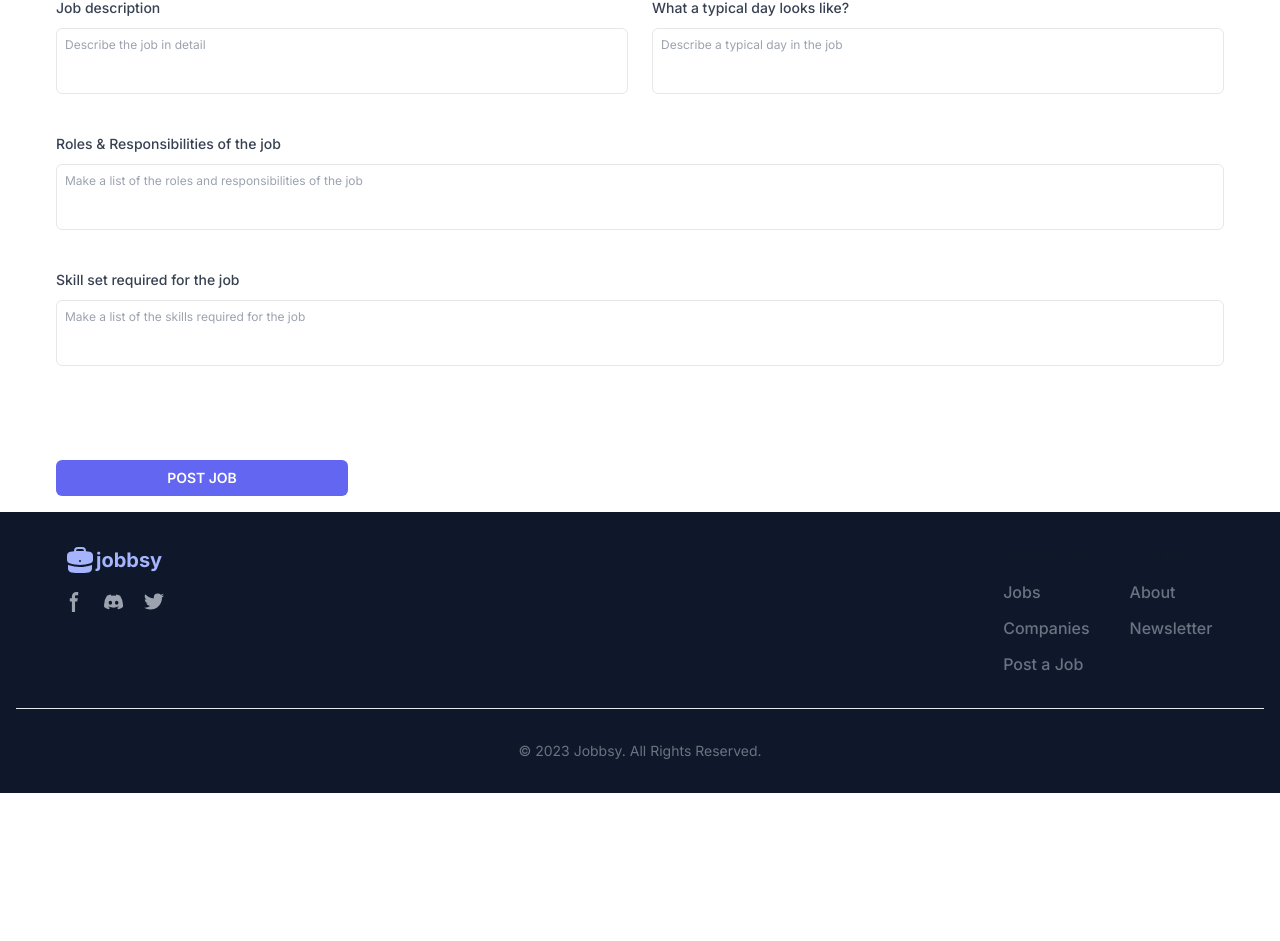
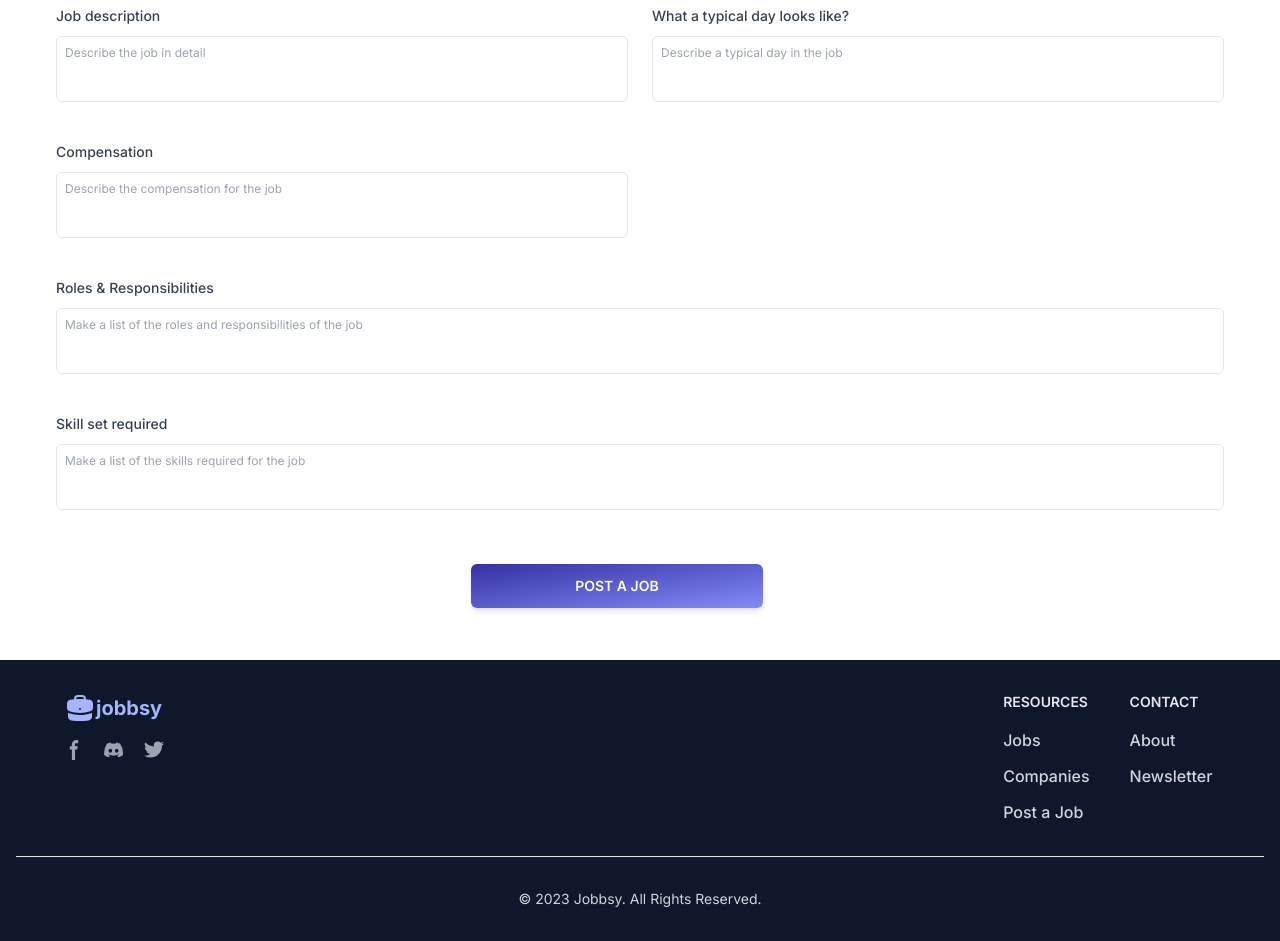
Before and after one commit to TechAtikiN/jobbsy, a Next.js app: page /post in a window 1280 px wide. Shown: the part 620-1561 px from the top of the page. Before the commit the page ends 1413 px from the top, so only its background shows below. Built offline with nearby package versions, Linux system fonts and the light colour scheme.

Commit message:
feat: modified minor style changes

```diff
--- a/src/app/globals.css
+++ b/src/app/globals.css
@@ -2,8 +2,16 @@
 @tailwind components;
 @tailwind utilities;
 
-::-webkit-scrollbar {
-    width: 0px;
+@layer base {
+    ::-webkit-scrollbar {
+        width: 2px;
+    }
+    ::-webkit-scrollbar-track {
+        background: #f1f1f1;
+    }
+    ::-webkit-scrollbar-thumb {
+        background: #4f46e5;
+    }
 }
 
 @layer components {
@@ -16,4 +24,7 @@
     .heading {
         @apply text-xl font-semibold leading-7 text-gray-700;
     }
+    .apply-btn {
+        @apply bg-gradient-to-tl from-indigo-400 to-indigo-800 shadow-md uppercase font-semibold text-white px-3 py-3 rounded-md text-sm;
+    }
 }
--- a/src/components/global/Footer.tsx
+++ b/src/components/global/Footer.tsx
@@ -19,19 +19,19 @@ const Footer = () => {
             </Link>
 
             <div className='flex mt-4 space-x-5 sm:justify-center sm:mt-0'>
-              <Link href='#' className='text-gray-400 hover:text-gray-900'>
+              <Link href='#' className='text-gray-400 hover:text-gray-200'>
                 <svg className='w-5 h-5' aria-hidden='true' xmlns='http://www.w3.org/2000/svg' fill='currentColor' viewBox='0 0 8 19'>
                   <path fill-rule='evenodd' d='M6.135 3H8V0H6.135a4.147 4.147 0 0 0-4.142 4.142V6H0v3h2v9.938h3V9h2.021l.592-3H5V3.591A.6.6 0 0 1 5.592 3h.543Z' clip-rule='evenodd' />
                 </svg>
                 <span className='sr-only'>Facebook page</span>
               </Link>
-              <Link href='#' className='text-gray-400 hover:text-gray-900'>
+              <Link href='#' className='text-gray-400 hover:text-gray-200'>
                 <svg className='w-5 h-5' aria-hidden='true' xmlns='http://www.w3.org/2000/svg' fill='currentColor' viewBox='0 0 21 16'>
                   <path d='M16.942 1.556a16.3 16.3 0 0 0-4.126-1.3 12.04 12.04 0 0 0-.529 1.1 15.175 15.175 0 0 0-4.573 0 11.585 11.585 0 0 0-.535-1.1 16.274 16.274 0 0 0-4.129 1.3A17.392 17.392 0 0 0 .182 13.218a15.785 15.785 0 0 0 4.963 2.521c.41-.564.773-1.16 1.084-1.785a10.63 10.63 0 0 1-1.706-.83c.143-.106.283-.217.418-.33a11.664 11.664 0 0 0 10.118 0c.137.113.277.224.418.33-.544.328-1.116.606-1.71.832a12.52 12.52 0 0 0 1.084 1.785 16.46 16.46 0 0 0 5.064-2.595 17.286 17.286 0 0 0-2.973-11.59ZM6.678 10.813a1.941 1.941 0 0 1-1.8-2.045 1.93 1.93 0 0 1 1.8-2.047 1.919 1.919 0 0 1 1.8 2.047 1.93 1.93 0 0 1-1.8 2.045Zm6.644 0a1.94 1.94 0 0 1-1.8-2.045 1.93 1.93 0 0 1 1.8-2.047 1.918 1.918 0 0 1 1.8 2.047 1.93 1.93 0 0 1-1.8 2.045Z' />
                 </svg>
                 <span className='sr-only'>Discord community</span>
               </Link>
-              <Link href='#' className='text-gray-400 hover:text-gray-900'>
+              <Link href='#' className='text-gray-400 hover:text-gray-200'>
                 <svg className='w-5 h-5' aria-hidden='true' xmlns='http://www.w3.org/2000/svg' fill='currentColor' viewBox='0 0 20 17'>
                   <path fill-rule='evenodd' d='M20 1.892a8.178 8.178 0 0 1-2.355.635 4.074 4.074 0 0 0 1.8-2.235 8.344 8.344 0 0 1-2.605.98A4.13 4.13 0 0 0 13.85 0a4.068 4.068 0 0 0-4.1 4.038 4 4 0 0 0 .105.919A11.705 11.705 0 0 1 1.4.734a4.006 4.006 0 0 0 1.268 5.392 4.165 4.165 0 0 1-1.859-.5v.05A4.057 4.057 0 0 0 4.1 9.635a4.19 4.19 0 0 1-1.856.07 4.108 4.108 0 0 0 3.831 2.807A8.36 8.36 0 0 1 0 14.184 11.732 11.732 0 0 0 6.291 16 11.502 11.502 0 0 0 17.964 4.5c0-.177 0-.35-.012-.523A8.143 8.143 0 0 0 20 1.892Z' clip-rule='evenodd' />
                 </svg>
@@ -42,8 +42,8 @@ const Footer = () => {
 
           <div className='grid grid-cols-2 gap-x-10'>
             <div className=''>
-              <h2 className='mb-4 text-sm font-semibold text-gray-900 uppercase'>Resources</h2>
-              <ul className='text-gray-500 space-y-3 font-medium'>
+              <h2 className='mb-4 text-sm font-semibold text-gray-200 uppercase'>Resources</h2>
+              <ul className='text-gray-300 space-y-3 font-medium'>
                 <li className=''>
                   <Link href='/' className='hover:underline'>Jobs</Link>
                 </li>
@@ -57,8 +57,8 @@ const Footer = () => {
             </div>
 
             <div>
-              <h2 className='mb-4 text-sm font-semibold text-gray-900 uppercase '>Contact</h2>
-              <ul className='text-gray-500 space-y-3 font-medium'>
+              <h2 className='mb-4 text-sm font-semibold text-gray-200 uppercase '>Contact</h2>
+              <ul className='text-gray-300 space-y-3 font-medium'>
                 <li className=''>
                   <Link href='/about' className='hover:underline'>About</Link>
                 </li>
@@ -71,7 +71,7 @@ const Footer = () => {
         </div>
 
         <hr className='my-6 border-gray-200 sm:mx-auto 700 lg:my-8' />
-        <p className='text-sm text-center text-gray-500 sm:text-center'>
+        <p className='text-sm text-center text-gray-300 sm:text-center'>
           © 2023 <Link href='/' className='hover:underline'>Jobbsy</Link>. All Rights Reserved.
         </p>
 
--- a/src/components/global/Navbar.tsx
+++ b/src/components/global/Navbar.tsx
@@ -26,7 +26,7 @@ const Navbar = () => {
         </div>
       </div>
 
-      <button className='text-indigo-600 border-2 border-indigo-500 hover:border-indigo-400 text-sm uppercase px-2 py-1 hover:text-indigo-400 font-semibold rounded-md'>
+      <button className='text-indigo-600 border-2 w-52 border-indigo-500 hover:border-indigo-400 text-sm uppercase px-3 py-2 hover:text-indigo-500 font-semibold rounded-md'>
         Get our newsletter
       </button>
     </nav>
--- a/src/components/jobs/AddCompanyForm.tsx
+++ b/src/components/jobs/AddCompanyForm.tsx
@@ -27,21 +27,22 @@ const AddCompanyForm = () => {
   })
 
   return (
-    <SheetContent>
+    <SheetContent className="w-[400px] sm:w-[540px]">
       <SheetHeader>
         <SheetTitle>
           <p>
-            Add Company
+            Add a Company
           </p>
         </SheetTitle>
         <SheetDescription>
-          You are adding a new company, please fill the form carefully.
+          Fill the details carefully
         </SheetDescription>
       </SheetHeader>
 
+      <hr className='my-4' />
       <form
         onSubmit={onSubmit}
-        className='flex flex-col space-y-6 my-5 h-[480px] overflow-x-hidden overflow-y-scroll'>
+        className='flex flex-col pr-3 space-y-6 my-5 h-[480px] overflow-x-hidden overflow-y-scroll'>
         <div className='flex flex-col space-y-1'>
           <label
             htmlFor='name'
--- a/src/components/jobs/CategoryListing.tsx
+++ b/src/components/jobs/CategoryListing.tsx
@@ -20,13 +20,15 @@ const CategoryListing = () => {
             className='flex items-center justify-between group hover:bg-indigo-50 font-semibold hover:cursor-pointer px-2 py-2 border-b border-gray-300'
           >
             <p className='text-gray-600 group-hover:text-indigo-500'>{category.title}</p>
-            <p className='text-[9px] bg-indigo-500 text-white rounded-full p-1'>{category.count}</p>
+            <p className='text-[9px] bg-gradient-to-br from-indigo-400 to-indigo-700 rounded-md w-16 text-center py-1 px-2 text-white'>
+              {category.count}+ jobs
+            </p>
           </div>
         ))}
       </div>
 
       <button
-        className='bg-indigo-500 font-semibold my-2 text-white px-3 py-2 rounded-md w-full'
+        className='apply-btn w-full'
         onClick={() => setShowAllCategories(!showAllCategories)}
       >
         {showAllCategories ? 'Show less categories' : 'Show all categories'}
--- a/src/components/jobs/JobPostForm.tsx
+++ b/src/components/jobs/JobPostForm.tsx
@@ -29,6 +29,7 @@ type FormValues = {
   dayInYourLife: string
   rolesNResponsibilities: string
   skillSet: string
+  compensation: string
 }
 
 const JobPostForm = () => {
@@ -41,7 +42,7 @@ const JobPostForm = () => {
   return (
     <form
       onSubmit={onSubmit}
-      className='space-y-10'
+      className=''
     >
       <div className='space-y-10'>
 
@@ -191,9 +192,27 @@ const JobPostForm = () => {
               </div>
             </div>
 
+            <div className='sm:col-span-3'>
+              <label htmlFor='dayInYourLife' className='block text-sm font-medium leading-6 text-gray-700'>
+                Compensation
+              </label>
+              <div className='mt-2'>
+                <textarea
+                  {...register('compensation', { required: true })}
+                  style={{ resize: 'none' }}
+                  rows={3}
+                  name='compensation'
+                  placeholder='Describe the compensation for the job'
+                  id='compensation'
+                  className='form-input w-full'
+                />
+                {errors.compensation && <p className='text-red-500 text-sm'>Day in your life is required</p>}
+              </div>
+            </div>
+
             <div className='sm:col-span-6'>
               <label htmlFor='rolesNResponsibilities' className='block text-sm font-medium leading-6 text-gray-700'>
-                Roles &amp; Responsibilities of the job
+                Roles &amp; Responsibilities
               </label>
               <div className='mt-2'>
                 <textarea
@@ -211,7 +230,7 @@ const JobPostForm = () => {
 
             <div className='sm:col-span-6'>
               <label htmlFor='skillSet' className='block text-sm font-medium leading-6 text-gray-700'>
-                Skill set required for the job
+                Skill set required
               </label>
               <div className='mt-2'>
                 <textarea
@@ -233,9 +252,9 @@ const JobPostForm = () => {
 
       <button
         type='submit'
-        className='bg-indigo-500 text-center w-1/4 uppercase font-semibold text-white px-3 py-2 rounded-md text-sm'
+        className='apply-btn w-1/4 ml-[415px] mb-9'
       >
-        Post Job
+        Post a Job
       </button>
     </form>
   )
--- a/src/components/ui/sheet.tsx
+++ b/src/components/ui/sheet.tsx
@@ -4,8 +4,12 @@ import * as React from "react"
 import * as SheetPrimitive from "@radix-ui/react-dialog"
 import { cva, type VariantProps } from "class-variance-authority"
 import { X } from "lucide-react"
+import { type ClassValue, clsx } from "clsx"
+import { twMerge } from "tailwind-merge"
 
-import { cn } from "src/lib/utils"
+function cn(...inputs: ClassValue[]) {
+  return twMerge(clsx(inputs))
+}
 
 const Sheet = SheetPrimitive.Root
 
```
Also changed, not shown: src/app/(application)/jobs/[jobId]/page.tsx (+8 -16 lines), src/components/jobs/JobItem.tsx (+4 -4 lines), 1 other file (tests, documents, lock files or other folders).
